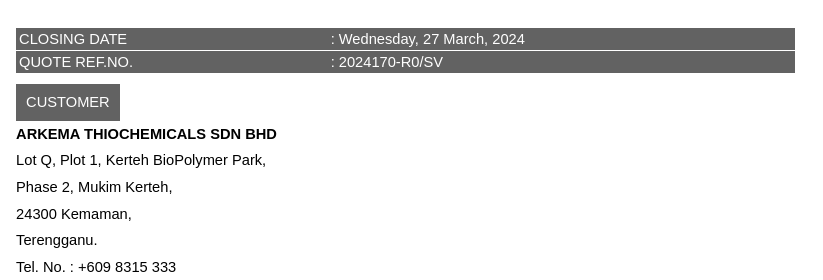
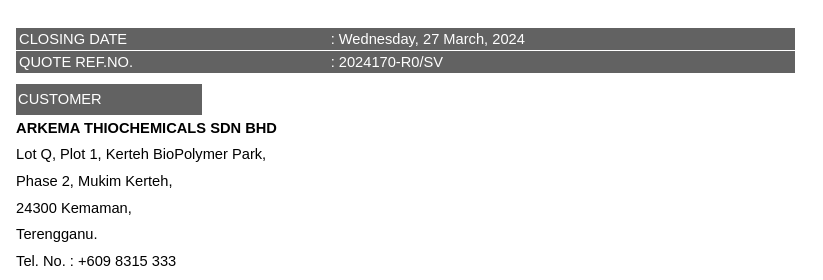
Before and after one commit to mzulhelmi87/html-project, a plain HTML site: page index.html in a window 1280 px wide. Shown: the top 280 px of the page, 457-1280 px from the left. Drawn offline with Linux system fonts and the light colour scheme.

Commit message:
Update padding for quote title in styles.css

```diff
--- a/css/styles.css
+++ b/css/styles.css
@@ -75,7 +75,7 @@ td {
 .quote .title{
     background-color: #626262;
     color: white;
-    padding: 5px 10px;
+    padding: 2px 100px 2px 2px;
     display: inline-block;
     margin: 10px 0 0 0;
 }
```
